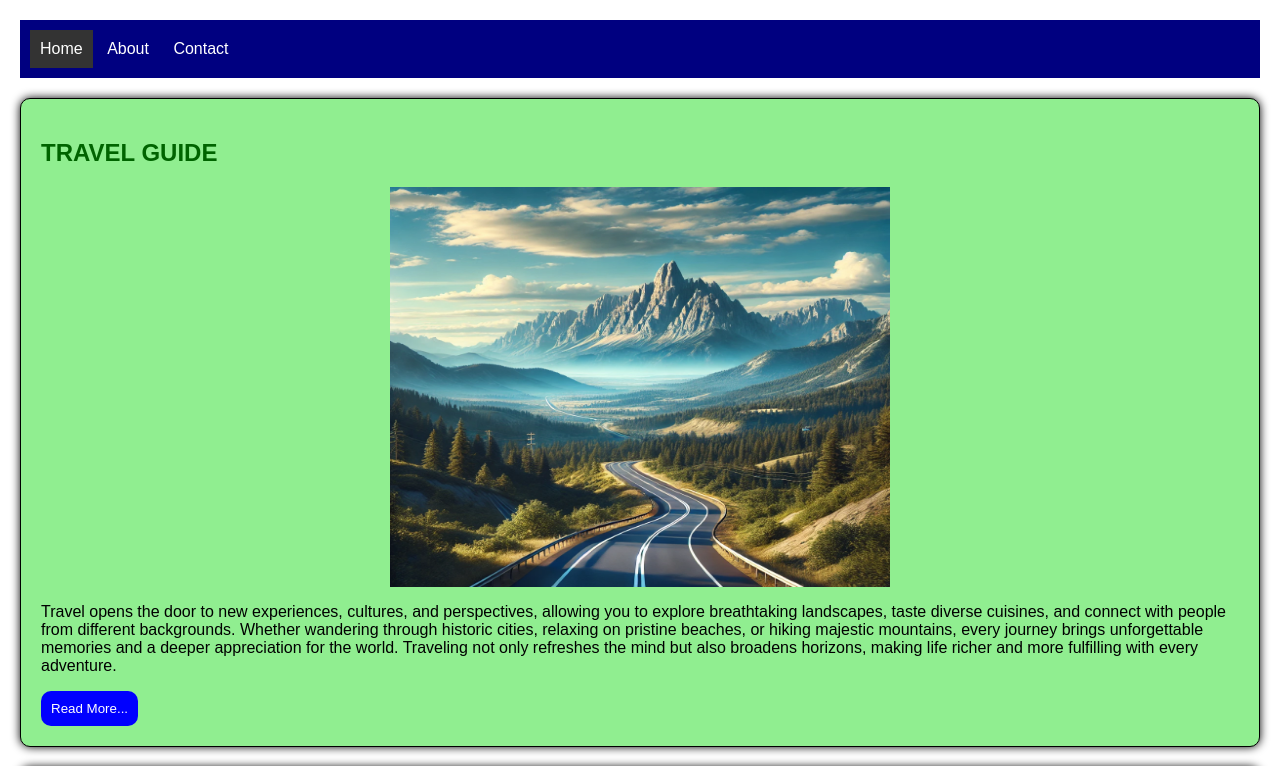
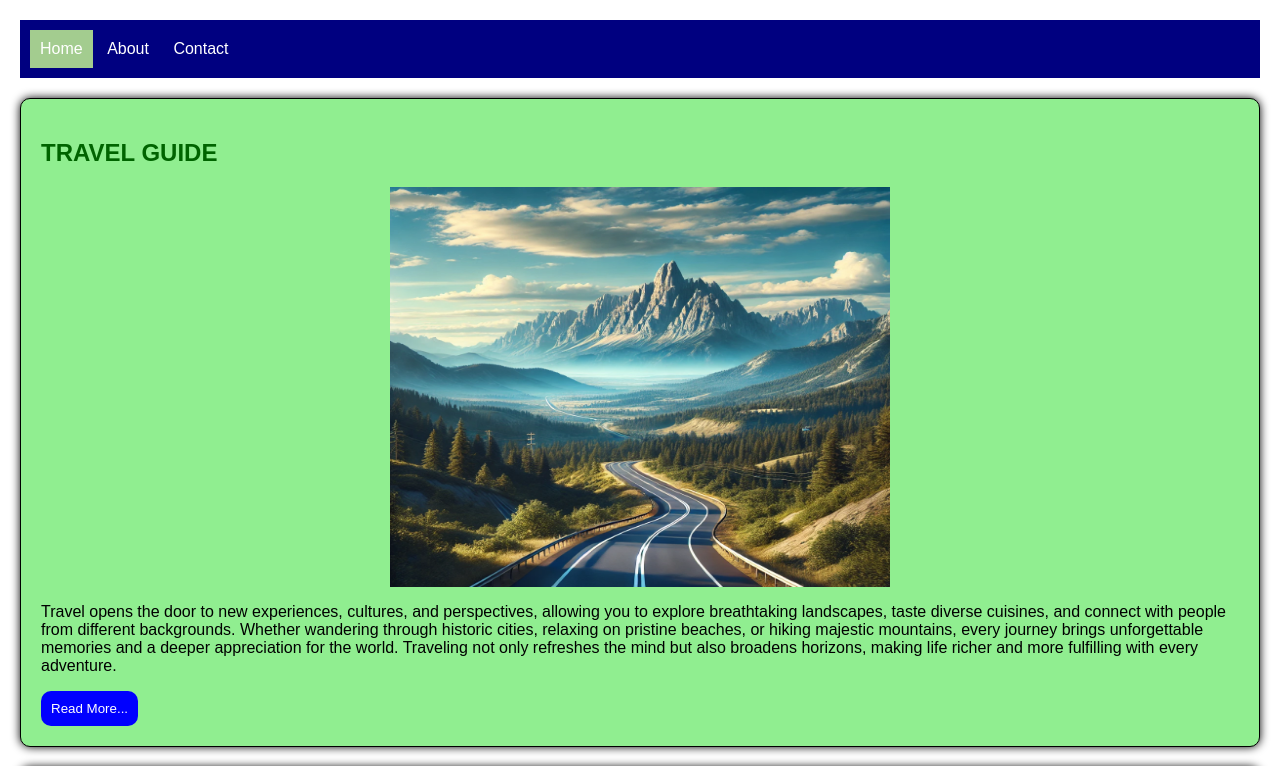
Before and after one commit to AhmedBilyameen/Backend_Assignment-2, a plain HTML site: page index.html in a window 1280 px wide. In both pictures the pointer is over the link "Home". Shown: the top 766 px of the page. Drawn offline with Linux system fonts and the light colour scheme.

Commit message:
Update style.css

```diff
--- a/style.css
+++ b/style.css
@@ -17,7 +17,7 @@ nav a {
 }
 
 nav a:hover {
-  background-color: #333;
+  background-color: #a3cc8f;
 }
 
 section {
```
